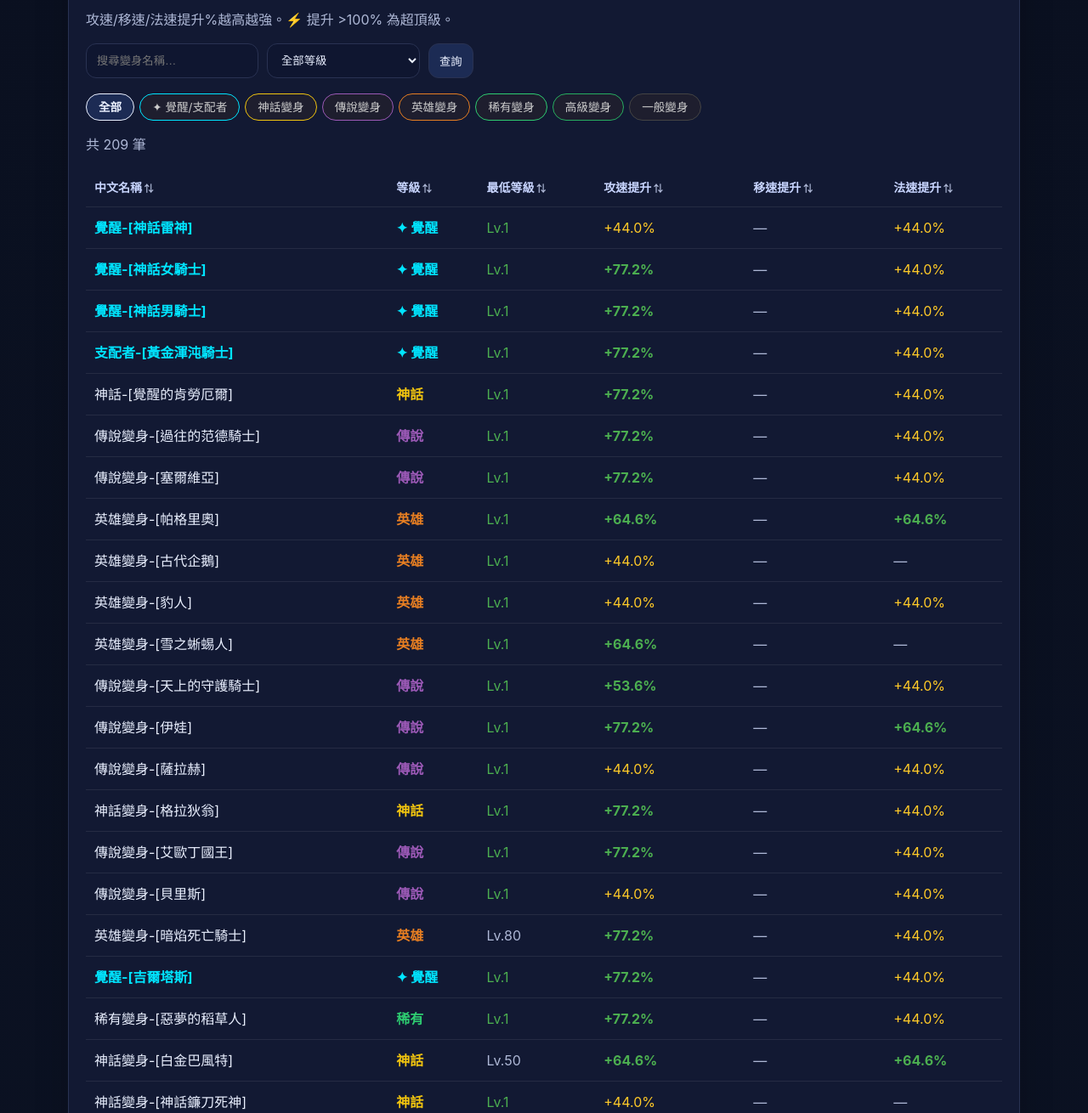
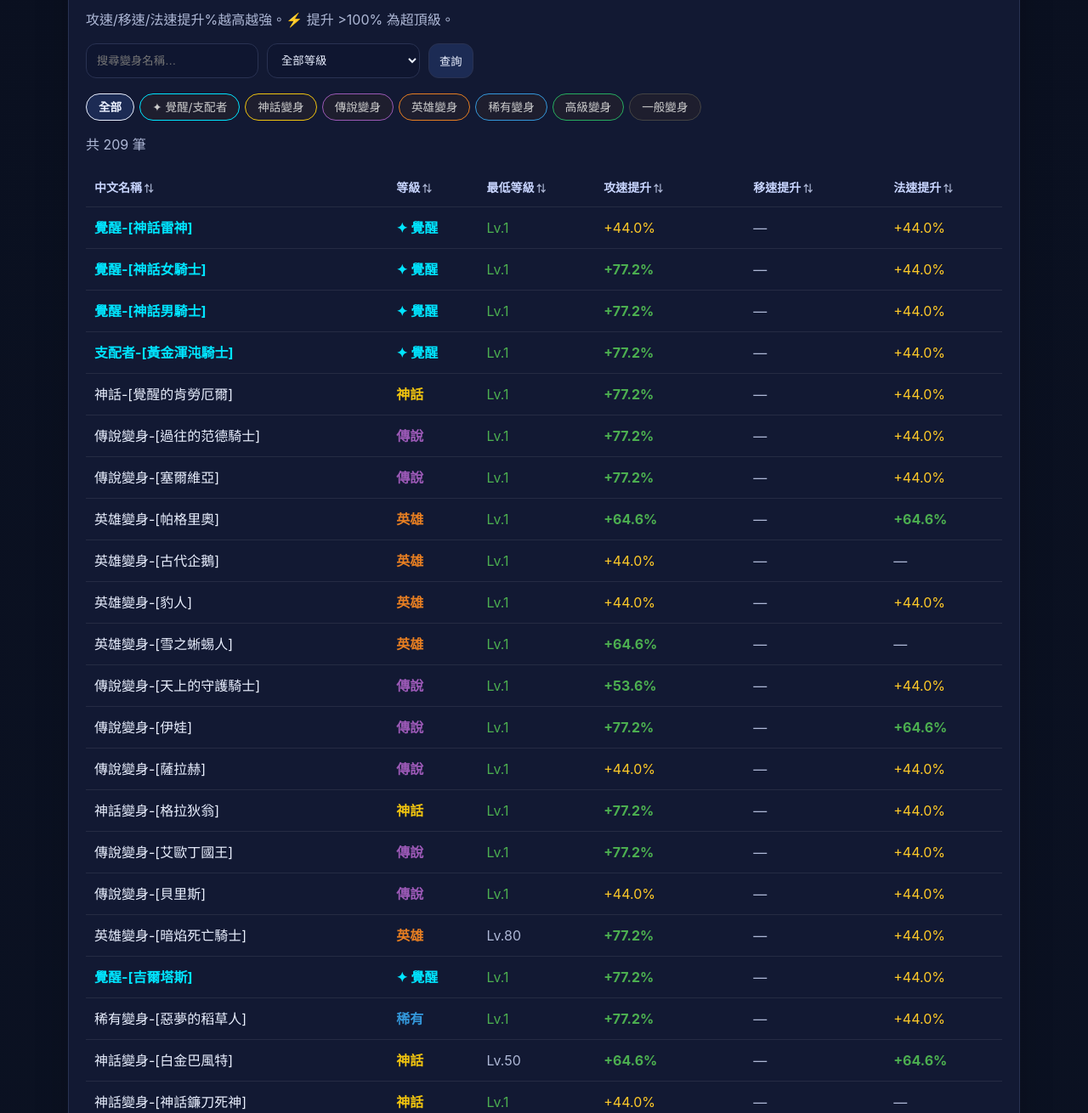
Before and after one commit to justminguo/yanfei-heaven-frontend, a Flask app: page /polymorphs in a window 1280 px wide. Shown: the part 167-1477 px from the top of the page at 85% size. Run offline with Flask 3, Linux system fonts and the light colour scheme; data comes from the database, SQL or seed files in the repository.

Commit message:
fix: 稀有變身改為藍色

```diff
--- a/templates/polymorphs.html
+++ b/templates/polymorphs.html
@@ -14,8 +14,8 @@
   .tab-legend.active { background:#9b59b622; }
   .tab-hero    { color:#e67e22; border-color:#e67e22 !important; }
   .tab-hero.active { background:#e67e2222; }
-  .tab-rare    { color:#2ecc71; border-color:#2ecc71 !important; }
-  .tab-rare.active { background:#2ecc7122; }
+  .tab-rare    { color:#3498db; border-color:#3498db !important; }
+  .tab-rare.active { background:#3498db22; }
   .tab-high    { color:#27ae60; border-color:#27ae60 !important; }
   .tab-high.active { background:#27ae6022; }
   .tab-normal  { color:#bbb; }
@@ -24,7 +24,7 @@
   .grade-myth   { color:#f1c40f; font-weight:700; }
   .grade-legend { color:#9b59b6; font-weight:700; }
   .grade-hero   { color:#e67e22; font-weight:700; }
-  .grade-rare   { color:#2ecc71; }
+  .grade-rare   { color:#3498db; }
   .grade-high   { color:#27ae60; }
   .grade-normal { color:#aaa; }
 </style>
```
